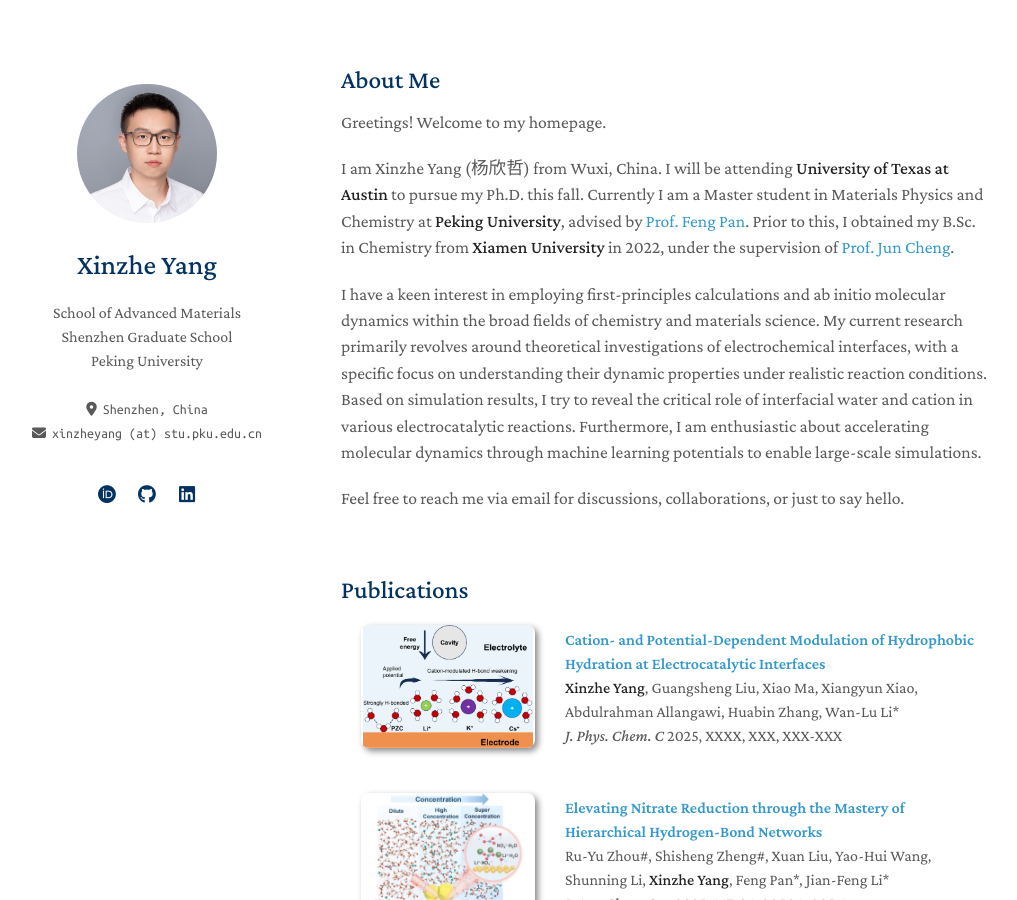
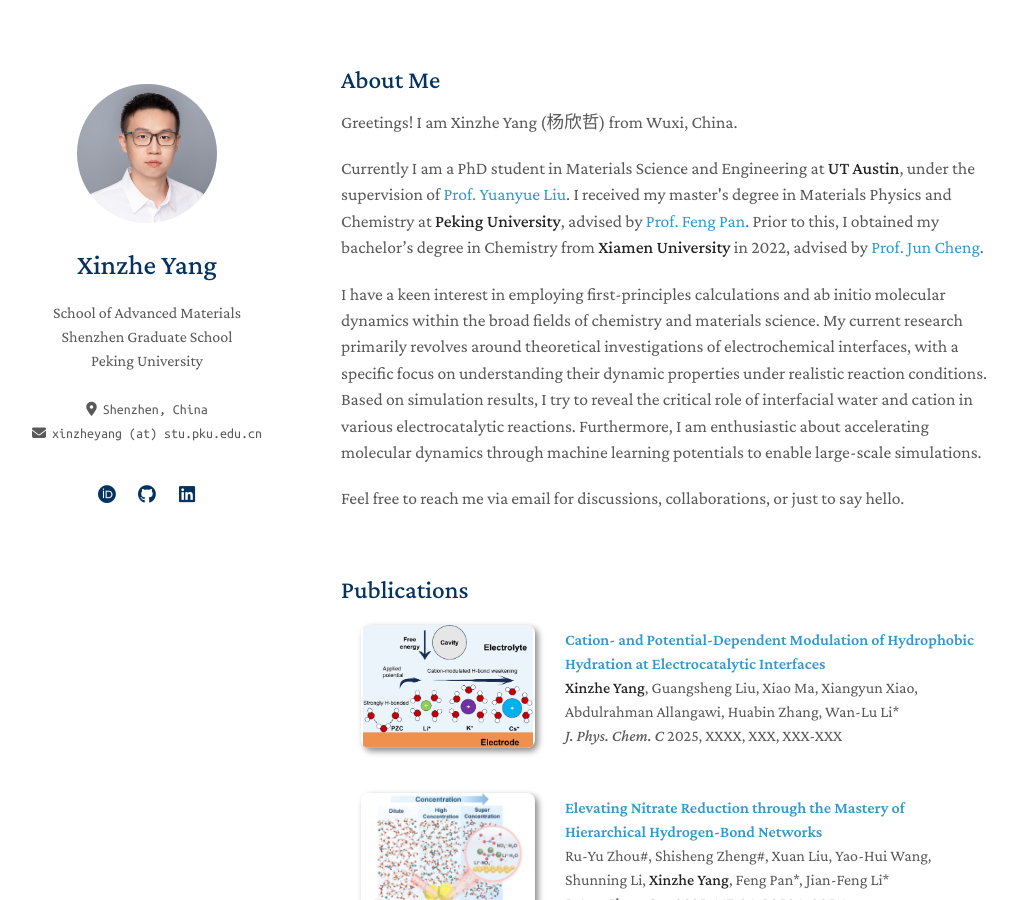
Before and after one commit to xzyang99/xzyang99.github.io, a Jekyll site: the page built from index.md, in a window 1280 px wide and 900 px high. Shown: the whole window, without its empty margins (129-1146 px from the left). Built offline with Jekyll 4.4.1, drawn with Linux system fonts in a browser that asks for light colours; a style sheet for code colours, icons or effects is not loaded; our own code applies the rules of GitHub Pages for plain Markdown files.

Commit message:
Revise personal introduction in index.md
Updated personal information and academic background.

```diff
--- a/index.md
+++ b/index.md
@@ -4,9 +4,9 @@ layout: homepage
 
 ## About Me
 
-<p style="font-size:110%;">Greetings! Welcome to my homepage.</p>
+<p style="font-size:110%;">Greetings! I am Xinzhe Yang (杨欣哲) from Wuxi, China.</p>
 
-<p style="font-size:110%;">I am Xinzhe Yang (杨欣哲) from Wuxi, China. I will be attending <strong>University of Texas at Austin</strong> to pursue my Ph.D. this fall. Currently I am a Master student in Materials Physics and Chemistry at <strong>Peking University</strong>, advised by <a href="http://en.pkusam.cn/">Prof. Feng Pan</a>. Prior to this, I obtained my B.Sc. in Chemistry from <strong>Xiamen University</strong> in 2022, under the supervision of <a href="https://www.cheng-group.net/">Prof. Jun Cheng</a>.</p>
+<p style="font-size:110%;">Currently I am a PhD student in Materials Science and Engineering at <strong>UT Austin</strong>, under the supervision of <a href="http://sites.utexas.edu/yuanyue-liu">Prof. Yuanyue Liu</a>. I received my master's degree in Materials Physics and Chemistry at <strong>Peking University</strong>, advised by <a href="http://en.pkusam.cn/">Prof. Feng Pan</a>. Prior to this, I obtained my bachelor’s degree in Chemistry from <strong>Xiamen University</strong> in 2022, advised by <a href="https://www.cheng-group.net/en">Prof. Jun Cheng</a>.</p>
 
 <p style="font-size:110%;">I have a keen interest in employing first-principles calculations and ab initio molecular dynamics within the broad fields of chemistry and materials science. My current research primarily revolves around theoretical investigations of electrochemical interfaces, with a specific focus on understanding their dynamic properties under realistic reaction conditions. Based on simulation results, I try to reveal the critical role of interfacial water and cation in various electrocatalytic reactions. Furthermore, I am enthusiastic about accelerating molecular dynamics through machine learning potentials to enable large-scale simulations.</p>
 
```
